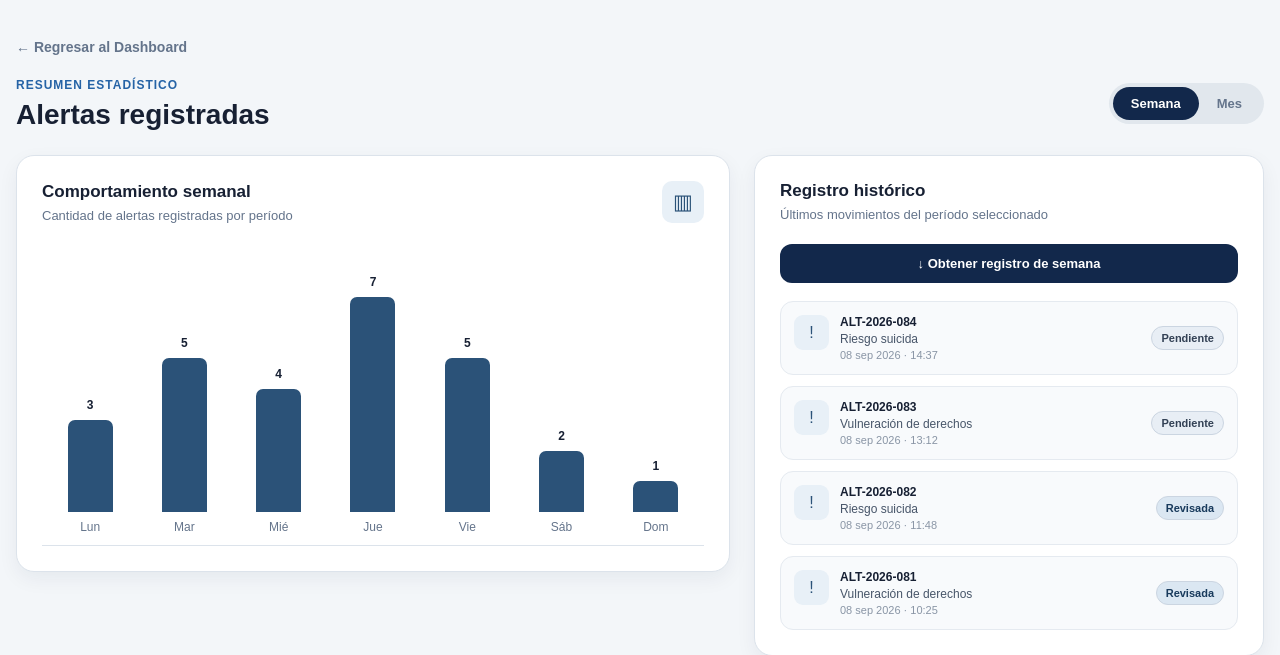
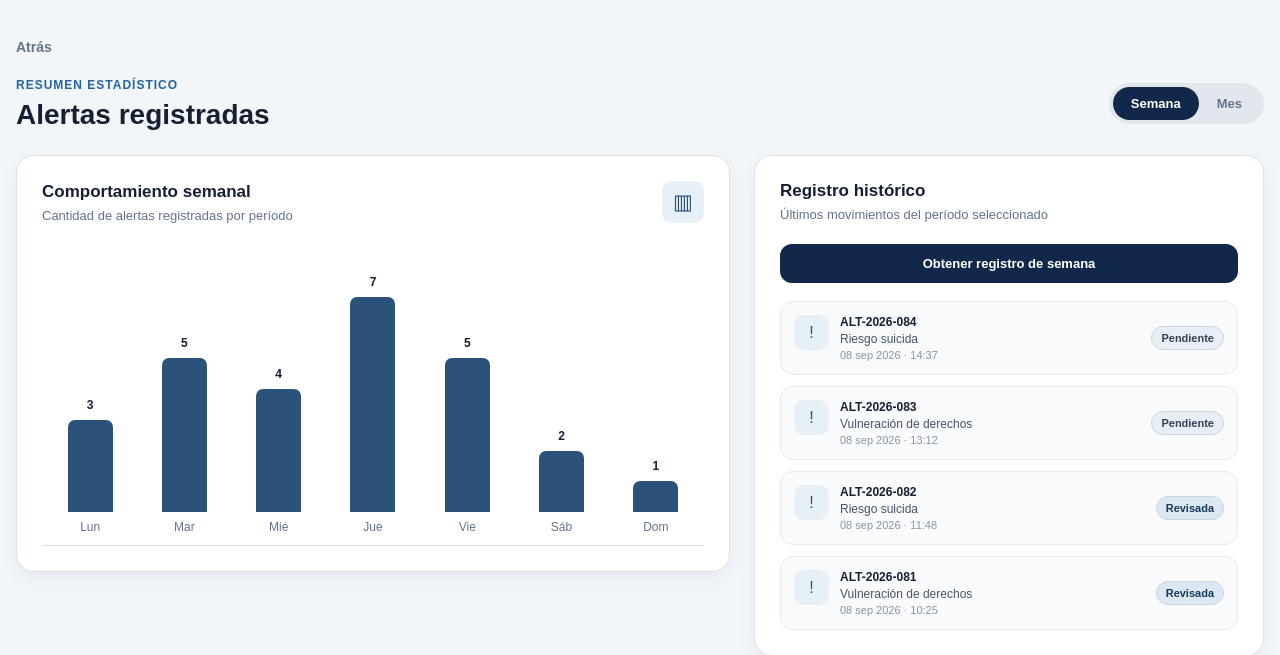
Before and after one commit to Martin-Ferreira-O/psycode, a Django app: page /estadisticas in a window 1280 px wide. Shown: the top 655 px of the page. Run offline with Django 5.2, Linux system fonts and the light colour scheme; parts of the project's set-up code (start-up, migrations or seed data) failed here and were passed over.

Commit message:
style: Fronted mejora de redaccion para menor peso visual

```diff
--- a/backend/apps/web/static/web/js/estadisticas.js
+++ b/backend/apps/web/static/web/js/estadisticas.js
@@ -123,8 +123,8 @@ function cambiarPeriodo(nuevoPeriodo) {
 
     botonDescargar.textContent =
         periodoActual === "semana"
-            ? "↓ Obtener registro de semana"
-            : "↓ Obtener registro de mes";
+            ? " Obtener registro de semana"
+            : " Obtener registro de mes";
 
     dibujarGrafico();
 }
--- a/backend/apps/web/templates/web/dashboard.html
+++ b/backend/apps/web/templates/web/dashboard.html
@@ -53,7 +53,7 @@
             <section class="tarjetas-resumen">
                 <a href="/estadisticas?tipo=total" class="tarjeta-resumen tarjeta-acceso">
                     <div class="resumen-superior">
-                        <span class="resumen-enlace">Ver estadísticas →</span>
+                        <span class="resumen-enlace">Ver estadísticas</span>
                     </div>
                     <span class="resumen-etiqueta">Alertas registradas</span>
                     <strong id="totalAlertas" class="resumen-numero">0</strong>
--- a/backend/apps/web/templates/web/estadisticas.html
+++ b/backend/apps/web/templates/web/estadisticas.html
@@ -14,7 +14,7 @@
 <body>
     <main class="pagina">
         <a href="/dashboard" class="boton-regresar">
-            ← Regresar al Dashboard
+             Atrás
         </a>
 
         <header class="encabezado">
@@ -73,7 +73,7 @@
                     id="botonDescargar"
                     class="boton-descargar"
                 >
-                    ↓ Obtener registro de semana
+                     Obtener registro de semana
                 </button>
 
                 <div id="registroHistorico" class="registro-historico"></div>
```
